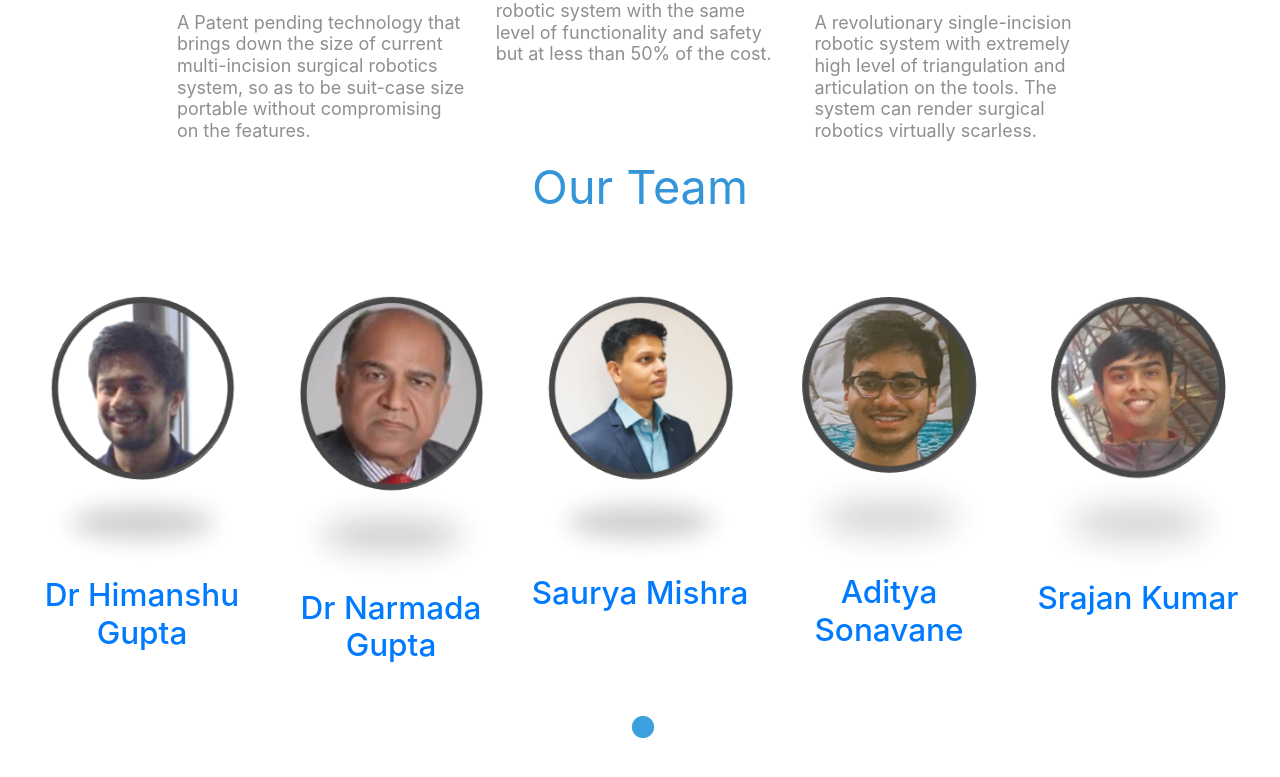
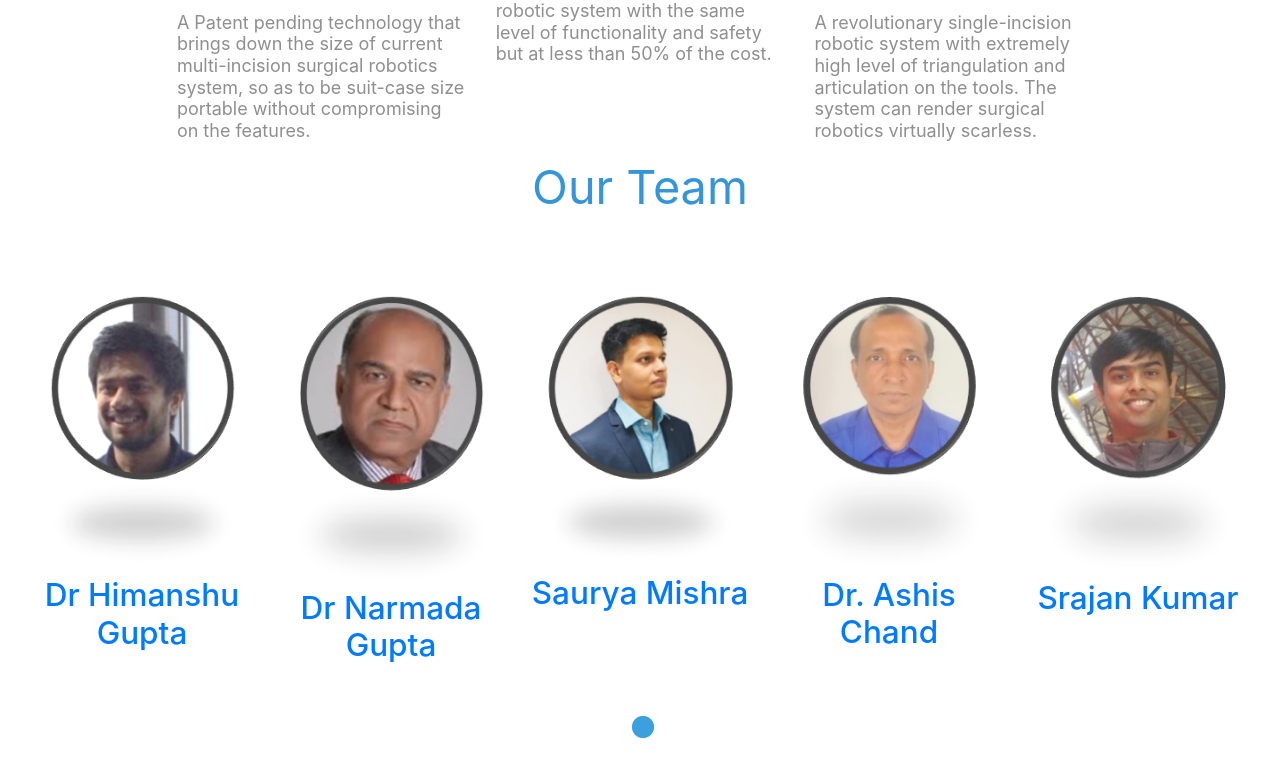
Before and after one commit to articulus-hub/website2, a plain HTML site: page index.html in a window 1280 px wide. Shown: the part 2462-3239 px from the top of the page. Drawn offline with Linux system fonts and the light colour scheme.

Commit message:
Update index.html

```diff
--- a/index.html
+++ b/index.html
@@ -196,10 +196,10 @@
                       </a>
                       </div>
                       <div class="order-md-3">
-                      <a href="img/team-images/Aditya-Sonavane.png">
+                      <a href="img/team-images/Dr-Chand.png">
                         <figure class="effect-honey tm-gallery-item">
-                          <img src="img/team-images/Aditya-Sonavane.png" alt="Image" class="img-fluid">
-                          <h3>Aditya Sonavane</h3>
+                          <img src="img/team-images/Dr-Chand.png" alt="Image" class="img-fluid">
+                          <h3>Dr. Ashis Chand</h3>
                         </figure>
                       </a>
                       </div>
```
